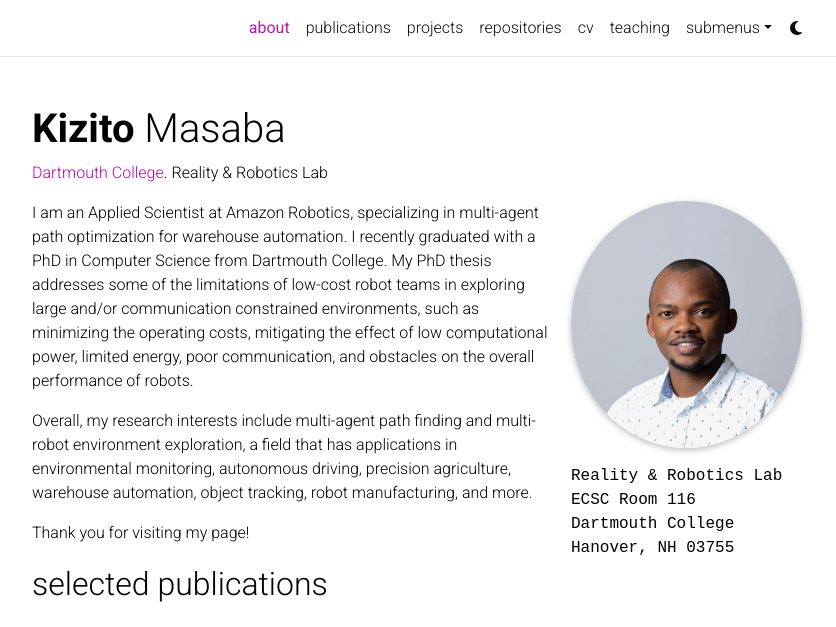
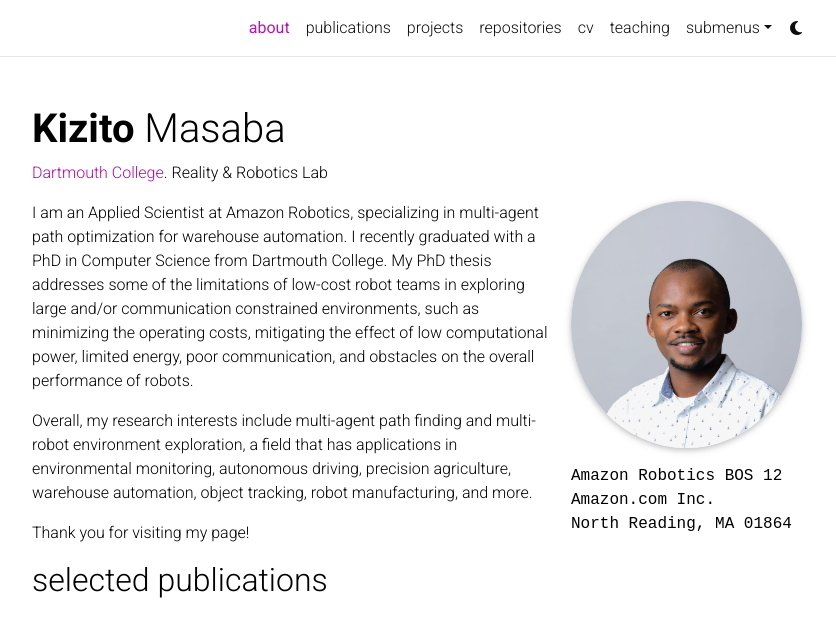
Before and after one commit to kmasaba21/kmasaba21.github.io, a Jekyll site: the page built from _pages/about.md, in a window 1280 px wide, cut to the strip 0-627 px from the top of the page. Shown: the whole strip, without its empty margins (223-1059 px from the left). Built offline with Jekyll 4.4.1, drawn with Linux system fonts in a browser that asks for light colours; full-size pictures stand in for the smaller copies a plugin makes; comment, search, counter and statistics services are not loaded; a style sheet for code colours, icons or effects is not loaded.

Commit message:
updated resume

```diff
--- a/_data/cv.yml
+++ b/_data/cv.yml
@@ -36,6 +36,12 @@
 - title: Experience
   type: time_table
   contents:
+    - title: Applied Scientist
+    - institution: Amazon Robotics, North Reading, MA
+    - year: 2024 -
+    - description:
+    - Designing algorithms for multi-agent path finding optimization in warehouse automation scenarios.
+
     - title: Software Engineer
       institution: Pivot Acces, Kigali Rwanda
       year: 2017 - 2017
--- a/_pages/about.md
+++ b/_pages/about.md
@@ -9,10 +9,10 @@
   image: prof_pic.jpg
   image_circular: true # crops the image to make it circular
   more_info: >
-    <p>Reality & Robotics Lab</p>
-    <p>ECSC Room 116</p>
-    <p>Dartmouth College</p>
-    <p>Hanover, NH 03755</p>
+    <p>Amazon Robotics</p>
+    <p>BOS 12</p>
+    <p>Amazon.com Inc.</p>
+    <p>North Reading, MA 01864</p>
 
 news: false  # includes a list of news items
 latest_posts: false  # includes a list of the newest posts
```
